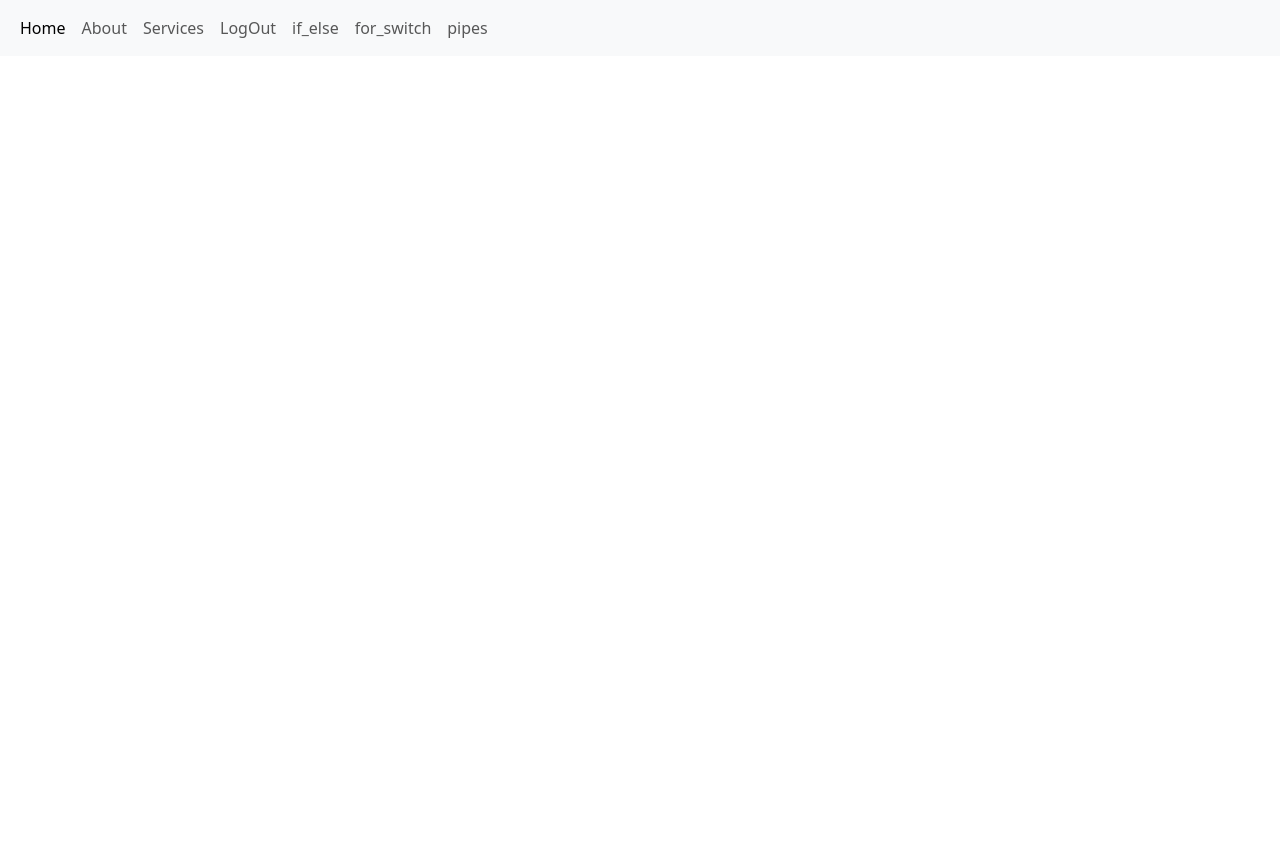
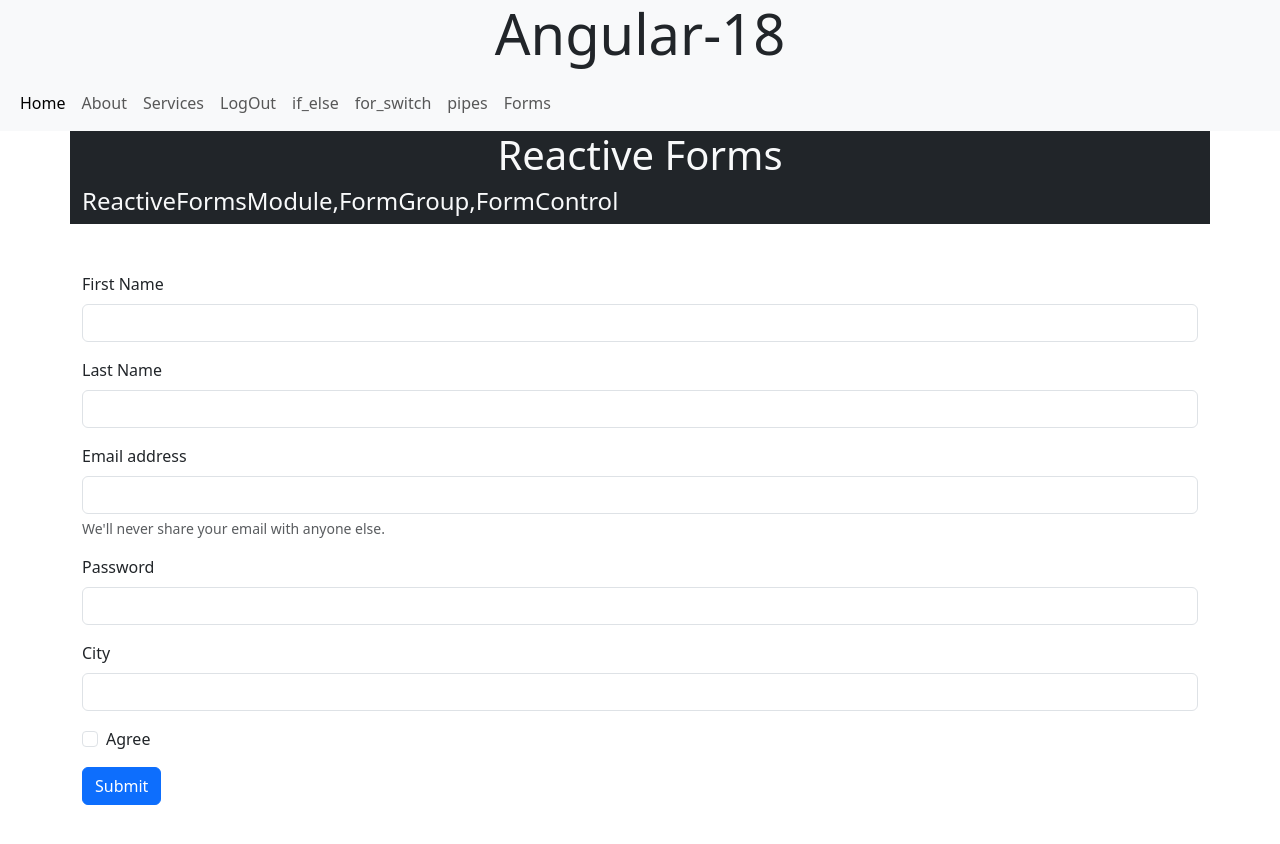
Before and after one commit to swainsaiashirbad/Angular-18, an Angular app in the folder angular-18-tutorial/: page /reactiveForm in a window 1280 px wide. Before the commit this address led to /. Shown: the top 844 px of the page. Before the commit the page ends 800 px from the top, so only its background shows below. Built offline with nearby package versions, Linux system fonts and the light colour scheme.

Commit message:
Reactive form added

```diff
--- a/angular-18-tutorial/src/app/app.component.html
+++ b/angular-18-tutorial/src/app/app.component.html
@@ -1,8 +1,12 @@
-<!-- <app-data-binding></app-data-binding> -->
- <!-- <app-structural-directives></app-structural-directives> -->
-  <!-- <app-attribute-directive></app-attribute-directive> -->
+
+<div class="container-fluid">
+  <div class="row text-center bg-body-tertiary">
+    <h1 class="display-4">Angular-18</h1>
+  </div>
+  <div class="row">
     <nav class="navbar navbar-expand-lg bg-body-tertiary">
       <div class="container-fluid">
+
         <button class="navbar-toggler" type="button" data-bs-toggle="collapse" data-bs-target="#navbarNav" aria-controls="navbarNav" aria-expanded="false" aria-label="Toggle navigation">
           <span class="navbar-toggler-icon"></span>
         </button>
@@ -29,6 +33,9 @@
             <li class="nav-item">
               <a class="nav-link" routerLink="pipes">pipes</a>
             </li>
+            <li class="nav-item">
+              <a class="nav-link" routerLink="forms">Forms</a>
+            </li>
           </ul>
         </div>
       </div>
@@ -36,3 +43,9 @@
     <div class="container">
       <div class="row"> <router-outlet></router-outlet></div>
     </div>
+
+  </div>
+</div>
+<!-- <app-data-binding></app-data-binding> -->
+ <!-- <app-structural-directives></app-structural-directives> -->
+  <!-- <app-attribute-directive></app-attribute-directive> -->
--- /dev/null
+++ b/angular-18-tutorial/src/app/forms/forms/forms.component.html
@@ -0,0 +1,15 @@
+<div class="container bg-dark">
+    <div class="row ">
+        <div class="col">
+            <h1 class="text-center text-light" >Forms</h1>
+        </div>
+    </div>
+    <div class="row ">
+        <div class="col-6 text-center">
+            <h4 class="text-light"><a class="link-hover-primary text-decoration-none text-light" [routerLink]="'/templateForm'">Template form</a></h4>
+        </div>
+        <div class="col-6 text-center">
+            <h4 class="text-light"><a class="link-hover-primary text-decoration-none text-light" [routerLink]="'/reactiveForm'">Reactive form</a></h4>
+        </div>
+    </div>
+</div>
--- /dev/null
+++ b/angular-18-tutorial/src/app/forms/reactive-form/reactive-form.component.html
@@ -0,0 +1,60 @@
+<div class="container">
+    <div class="row bg-dark">
+        <div class="col">
+            <h1 class="text-center text-light" >Reactive Forms</h1>
+            <h4 class="text-light">ReactiveFormsModule,FormGroup,FormControl</h4>
+        </div>
+    </div>
+    <div class="row py-5">
+        <div class="col">
+            <form [formGroup]="formObject" >
+                <div class="mb-3">
+                    <label for="exampleInputEmail1" class="form-label">First Name</label>
+                    <input type="text"  class="form-control" id="firstName" aria-describedby="emailHelp"  name="firstName" formControlName="firstName">
+                    <div class="text-danger">
+                        @if  (formObject.controls['firstName'].touched && formObject.controls['firstName'].errors?.['required']) {
+                            <span>FirstNAme is required</span>
+                        }@else if (formObject.controls['firstName'].touched && formObject.controls['firstName'].errors?.['minLength']) {
+                            <span>Please provide min 3 char</span>
+                        }
+                    </div>
+                  </div>
+                  <div class="mb-3">
+                    <label for="exampleInputEmail1" class="form-label">Last Name</label>
+                    <input type="text" class="form-control" id="lastName" aria-describedby="emailHelp"  name="lastName" formControlName="lastName">
+                  </div>
+                <div class="mb-3">
+                  <label for="exampleInputEmail1" class="form-label">Email address</label>
+                  <input type="email"  class="form-control" id="exampleInemailputEmail1" aria-describedby="emailHelp" name="email" formControlName="email">
+                <div class="text-danger">
+                    @if  ( formObject.controls['email'].errors?.['required'] && formObject.controls['email'].errors?.['email']) {
+                        <span>please enter valid email</span>
+                    }
+                </div>
+                  <div id="emailHelp"  class="form-text">We'll never share your email with anyone else.</div>
+                </div>
+                <div class="mb-3">
+                  <label for="exampleInputPassword1" class="form-label">Password</label>
+                  <input type="password"  class="form-control" id="password" name="password" formControlName="password" >
+                </div>
+                <div class="mb-3">
+                    <label for="exampleInputPassword1" class="form-label">City</label>
+                    <input type="text"  class="form-control" id="city" name="city" formControlName="city">
+                  </div>
+                <div class="mb-3 form-check">
+                  <input type="checkbox"  class="form-check-input" id="isAgreed" name="isAgreed" formControlName="isAgreed">
+                  <label class="form-check-label"  for="exampleCheck1">Agree</label >
+                    <div class="text-danger">
+                        @if (formObject.controls['isAgreed'].errors?.['required']) {
+                            <span>Agree please</span>
+                        }
+                    </div>
+                </div>
+                <button type="submit" class="btn btn-primary" [disabled]="formObject.errors" (click)="subbmit()">Submit</button>
+              </form>
+        </div>
+    </div>
+    <div class="row">
+       <p> {{formValue  |json}}</p>
+    </div>
+</div>
--- /dev/null
+++ b/angular-18-tutorial/src/app/forms/reactive-form/reactive-form.component.ts
@@ -0,0 +1,35 @@
+import { JsonPipe } from '@angular/common';
+import { Component } from '@angular/core';
+import { FormControl, FormGroup, ReactiveFormsModule, Validators } from '@angular/forms';
+import { variationPlacements } from '@popperjs/core';
+
+@Component({
+  selector: 'app-reactive-form',
+  standalone: true,
+  imports: [ReactiveFormsModule,JsonPipe],
+  templateUrl: './reactive-form.component.html',
+  styleUrl: './reactive-form.component.css'
+})
+export class ReactiveFormComponent {
+
+  formValue:any;
+
+  formObject:FormGroup=new FormGroup(
+    {
+      firstName:new FormControl("",[Validators.required,Validators.minLength(3)]),
+      lastName: new FormControl(""),
+      email: new FormControl("",[Validators.required,Validators.email]),
+      password: new FormControl(""),
+      city: new FormControl(""),
+      isAgreed: new FormControl(false,[Validators.required])
+
+    }
+  )
+
+
+
+
+  subbmit(){
+    this.formValue=this.formObject.value
+  }
+}
```
Also changed, not shown: angular-18-tutorial/src/app/app.routes.ts (+15 -0 lines), angular-18-tutorial/src/app/forms/forms/forms.component.ts (added, +13 -0 lines), angular-18-tutorial/src/app/forms/forms/forms.component.css (added), angular-18-tutorial/src/app/forms/reactive-form/reactive-form.component.css (added), 2 other files (tests, documents, lock files or other folders). Lines whose indentation alone changed are shown as unchanged.
